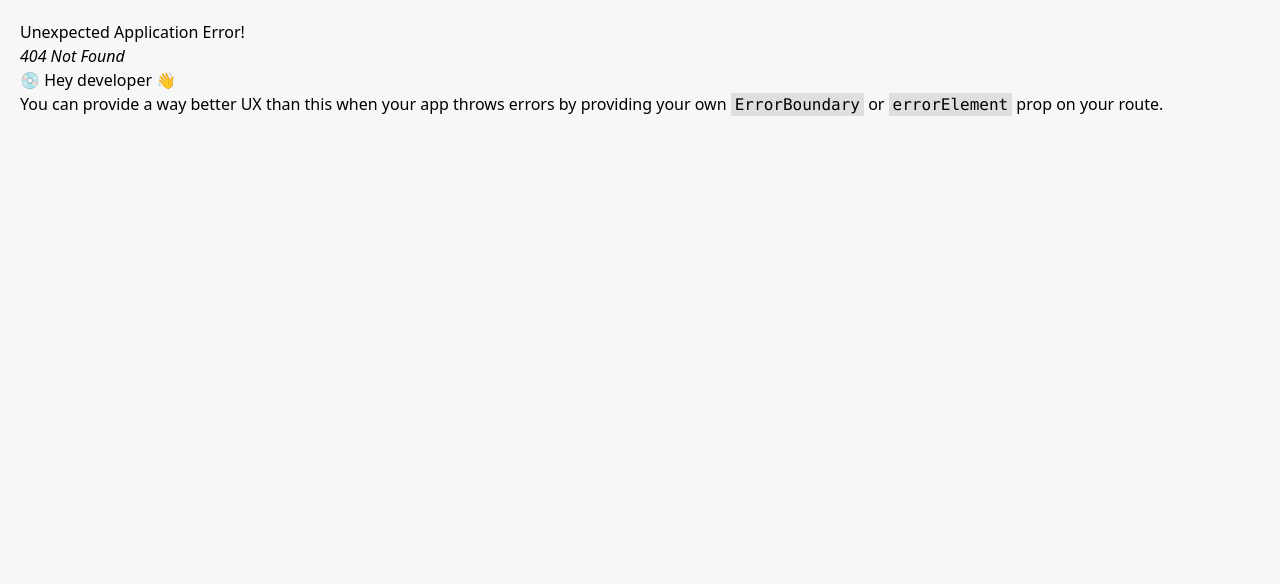
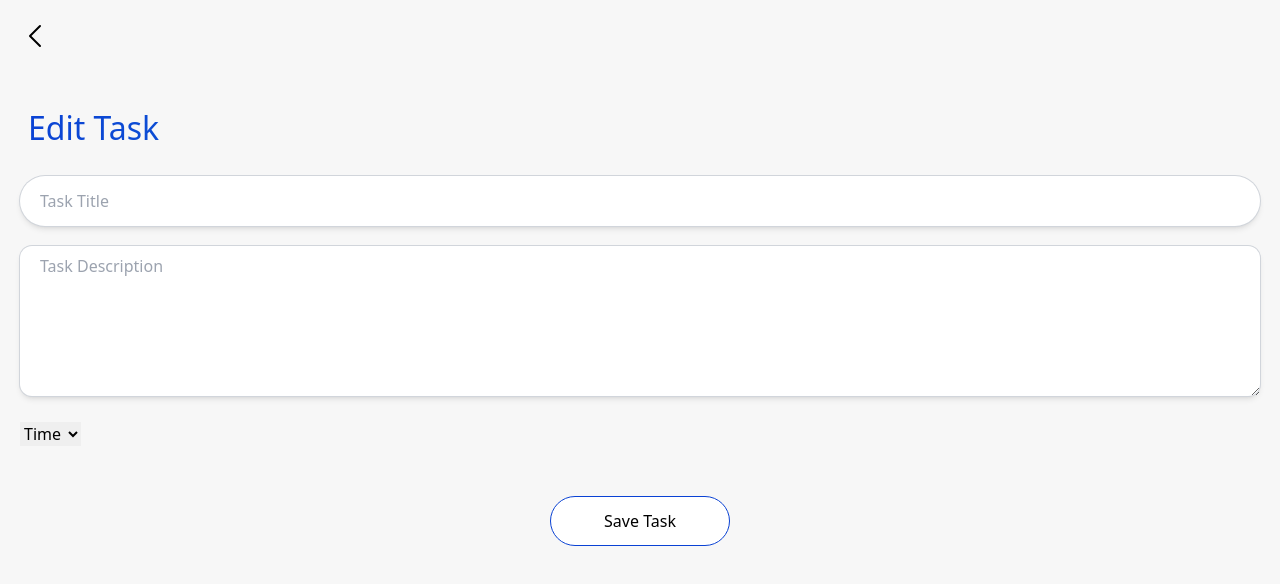
Before and after one commit to jeffreychery009/Dashboard-profile, a React (Vite) app: page /todolist/edit/1 in a window 1280 px wide. Before the commit this address had no page. Shown: the top 584 px of the page. Built offline with nearby package versions, Linux system fonts and the light colour scheme.

Commit message:
Additional changes

```diff
--- /dev/null
+++ b/src/components/Desktop/TodoListDesktop.tsx
@@ -0,0 +1,5 @@
+const TodoListDesktop = () => {
+  return <div>TodoListDesktop</div>;
+};
+
+export default TodoListDesktop;
--- /dev/null
+++ b/src/components/EditTodoList.tsx
@@ -0,0 +1,105 @@
+import { useRef, useEffect } from "react";
+import { useParams, useNavigate, Link } from "react-router-dom";
+import caretleft from "../assets/caret-left.svg";
+
+interface TodoItem {
+  id: string;
+  title: string;
+  description: string;
+  time: string;
+}
+
+const EditTodo = () => {
+  const { id } = useParams<{ id: string }>(); // Get the ID from the route parameters
+  const titleRef = useRef<HTMLInputElement>(null);
+  const descRef = useRef<HTMLTextAreaElement>(null);
+  const timeRef = useRef<HTMLSelectElement>(null);
+  const navigate = useNavigate();
+
+  useEffect(() => {
+    // Retrieve the existing todo item from localStorage
+    const storedTodoList: TodoItem[] = JSON.parse(
+      localStorage.getItem("todoList") || "[]"
+    );
+    const todoItem = storedTodoList.find((item) => item.id === id);
+
+    if (todoItem) {
+      // Pre-fill the form with the existing values
+      if (titleRef.current) titleRef.current.value = todoItem.title;
+      if (descRef.current) descRef.current.value = todoItem.description;
+      if (timeRef.current) timeRef.current.value = todoItem.time;
+    }
+  }, [id]);
+
+  const handleSave = () => {
+    // Update the todo item in localStorage
+    const storedTodoList: TodoItem[] = JSON.parse(
+      localStorage.getItem("todoList") || "[]"
+    );
+    const updatedTodoList = storedTodoList.map((item) =>
+      item.id === id
+        ? {
+            ...item,
+            title: titleRef.current?.value || "",
+            description: descRef.current?.value || "",
+            time: timeRef.current?.value || "",
+          }
+        : item
+    );
+
+    localStorage.setItem("todoList", JSON.stringify(updatedTodoList));
+    navigate("/todolist"); // Navigate back to the to-do list page
+  };
+
+  const timeArray = Array.from(
+    { length: 24 },
+    (_, i) => `${i.toString().padStart(2, "0")}:00`
+  );
+
+  return (
+    <>
+      <Link to="/todolist">
+        <div className="mb-[52px]">
+          <img src={caretleft} alt="chevron" />
+        </div>
+      </Link>
+      <div className="pl-2 text-lg font-medium mb-6 bg-blue-gradient bg-clip-text text-transparent">
+        Edit Task
+      </div>
+
+      <div>
+        <input
+          ref={titleRef}
+          className="edit-input mb-4"
+          type="text"
+          placeholder="Task Title"
+        />
+        <textarea
+          ref={descRef}
+          className="textarea-input pt-2"
+          name=""
+          id=""
+          placeholder="Task Description"
+        ></textarea>
+      </div>
+      <div className="mt-4">
+        <select ref={timeRef} name="" id="">
+          <option>Time</option>
+          {timeArray.map((time, index) => (
+            <option key={index}>{time}</option>
+          ))}
+        </select>
+      </div>
+      <div>
+        <button
+          onClick={handleSave}
+          className="flex justify-center items-center h-[50px] w-[180px] rounded-[30px] border border-blue bg-white mt-5 mx-auto"
+        >
+          Save Task
+        </button>
+      </div>
+    </>
+  );
+};
+
+export default EditTodo;
--- a/src/components/HomePage.tsx
+++ b/src/components/HomePage.tsx
@@ -7,7 +7,6 @@ import SettingsCard from "./Cards/SettingsCard";
 import TodoListCard from "./Cards/TodoListCard";
 import WeatherCard from "./Cards/WeatherCard";
 import Navigation from "./Navigation";
-import NavbarDesktop from "./Desktop/NavbarDesktop";
 
 const HomePage = () => {
   const user = "Jeffrey";
@@ -78,10 +77,6 @@ const HomePage = () => {
           Copyright © Dashboard.io
         </p>
       </div>
-
-      <div className="hidden custom-desktop:block">
-        <NavbarDesktop />
-      </div>
     </>
   );
 };
--- a/src/components/TodoList.tsx
+++ b/src/components/TodoList.tsx
@@ -1,21 +1,31 @@
 import { useEffect, useState } from "react";
+import { Link } from "react-router-dom";
 import menu from "../assets/list.svg";
 import profileImage from "../assets/ProfileImage.jpg";
-
-import { Link } from "react-router-dom";
+import dots from "../assets/dots-three-vertical.svg";
 import Navigation from "./Navigation";
 
 export interface TodoItem {
-  id: number;
+  id: string;
   title: string;
   description: string;
   time: string;
 }
 
-const TodoList = () => {
+interface TodoListProps {
+  onEdit: (id: string) => void;
+}
+
+const TodoList: React.FC<TodoListProps> = ({ onEdit }) => {
   const [todoList, setTodoList] = useState<TodoItem[]>([]);
+  const [isNavOpen, setIsNavOpen] = useState(false);
+  const [isDropDownOpen, setIsDropDownOpen] = useState<{
+    [key: string]: boolean;
+  }>({});
 
-  const [isNavOpen, setIsNavOpen] = useState(false);
+  const toggleDropDown = (id: string) => {
+    setIsDropDownOpen((prev) => ({ ...prev, [id]: !prev[id] }));
+  };
 
   const toggleNav = () => {
     setIsNavOpen(!isNavOpen);
@@ -31,16 +41,20 @@ const TodoList = () => {
     window.scrollTo(0, 0);
   }, []);
 
+  const handleDelete = (id: string) => {
+    const updatedTodoList = todoList.filter((item) => item.id !== id);
+    setTodoList(updatedTodoList);
+    localStorage.setItem("todoList", JSON.stringify(updatedTodoList));
+  };
+
   return (
-    <>
-      <>
     <div className="min-h-screen flex flex-col">
       <div>
         <div className="custom-mobile:flex justify-between items-center mb-5 custom-tablet:flex">
           <button onClick={toggleNav}>
             <img src={menu} alt="menu icon" />
           </button>
-              <h1 className="h1-style text-center ">Dashboard.io</h1>
+          <h1 className="h1-style text-center">Dashboard.io</h1>
           <img
             className="w-[28px] h-[28px] rounded-full"
             src={profileImage}
@@ -57,23 +71,52 @@ const TodoList = () => {
           </button>
         </Link>
       </div>
-
       <div className="flex-grow">
         <div>
           {todoList.map((item) => (
-                <div key={item.id}>
-                  <div className="card-style-todo mb-4">
+            <div key={item.id} className="relative">
+              <div className="card-style-todo mb-4 flex justify-between items-center relative">
+                <div>
                   <h3 className="text-md font-semibold">{item.title}</h3>
-                    <p className="text-xs ">{item.description}</p>
+                  <p className="text-xs">{item.description}</p>
                   <p className="mt-[48px]">Time: {item.time}</p>
+                </div>
+                <div className="ml-4 relative">
+                  <img
+                    className="w-8 h-8 cursor-pointer"
+                    src={dots}
+                    alt="options"
+                    onClick={() => toggleDropDown(item.id)}
+                  />
+                  {isDropDownOpen[item.id] && (
+                    <div className="absolute right-0 mt-2 w-24 bg-white border border-gray-300 rounded shadow-lg z-50">
+                      <button
+                        className="block w-full text-left px-4 py-2 text-sm hover:bg-gray-100"
+                        onClick={() => {
+                          onEdit(item.id);
+                          toggleDropDown(item.id);
+                        }}
+                      >
+                        Edit
+                      </button>
+                      <button
+                        className="block w-full text-left px-4 py-2 text-sm hover:bg-gray-100"
+                        onClick={() => {
+                          handleDelete(item.id); // Call delete function
+                          toggleDropDown(item.id);
+                        }}
+                      >
+                        Delete
+                      </button>
+                    </div>
+                  )}
+                </div>
               </div>
             </div>
           ))}
         </div>
       </div>
     </div>
-      </>
-    </>
   );
 };
 
--- a/src/index.css
+++ b/src/index.css
@@ -19,7 +19,7 @@ body {
 }
 
 .card-style-todo {
-  @apply h-full w-card-w rounded-card-radius bg-white p-card-padding shadow-md ring-1 ring-gray-300 overflow-hidden;
+  @apply h-full w-card-w rounded-card-radius bg-white p-card-padding shadow-md ring-1 ring-gray-300 overflow-visible;
 }
 
 .card-style-news {
@@ -36,6 +36,10 @@ body {
 
 .search-input {
   @apply w-full h-input-height rounded-input-radius shadow-md pl-4 text-gray-500 ring-1 ring-gray-300;
+}
+
+.search-input-desktop {
+  @apply w-[300px] h-input-height rounded-input-radius shadow-md pl-4 text-gray-500 ring-1 ring-gray-300;
 }
 
 .edit-input {
--- a/src/routes.tsx
+++ b/src/routes.tsx
@@ -6,6 +6,7 @@ import NewsPage from "./Pages/NewsPage";
 import WeatherPage from "./Pages/WeatherPage";
 import TodoPage from "./Pages/TodoPage";
 import TodoList from "./components/TodoList";
+import EditTodo from "./components/EditTodoList";
 
 const router = createBrowserRouter([
   { path: "/", element: <HomePage /> },
@@ -15,6 +16,7 @@ const router = createBrowserRouter([
   { path: "/weather", element: <WeatherPage /> },
   { path: "/todolist", element: <TodoList /> },
   { path: "/todolist/edit", element: <TodoPage /> },
+  { path: "/todolist/edit/:id", element: <EditTodo /> },
 ]);
 
 export default router;
--- a/tailwind.config.js
+++ b/tailwind.config.js
@@ -6,8 +6,9 @@ export default {
     extend: {
       screens: {
         "custom-mobile": { min: "320px", max: "480px" },
-        "custom-tablet": { min: "481px", max: "900px" },
-        "custom-desktop": { min: "901px" },
+        "custom-tablet": { min: "481px", max: "760px" },
+        "custom-desktop": { min: "761px", max: "1024px" },
+        "custom-large-desktop": { min: "1025px" },
       },
 
       spacing: {
```
Also changed, not shown: src/components/Desktop/MainPage.tsx (added). Lines whose indentation alone changed are shown as unchanged.
